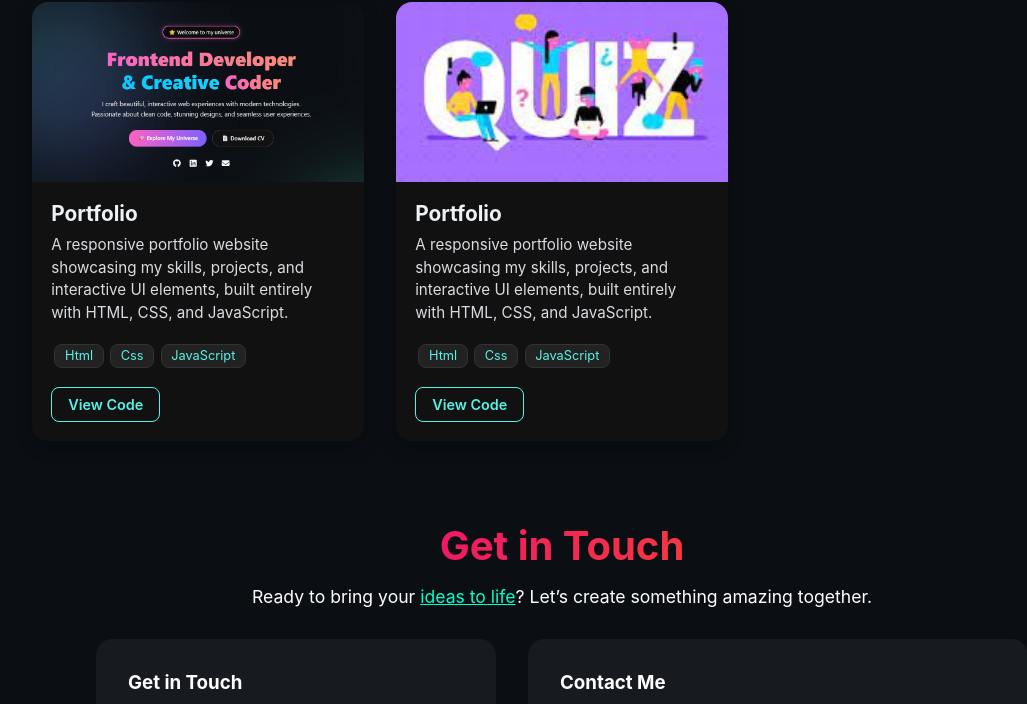
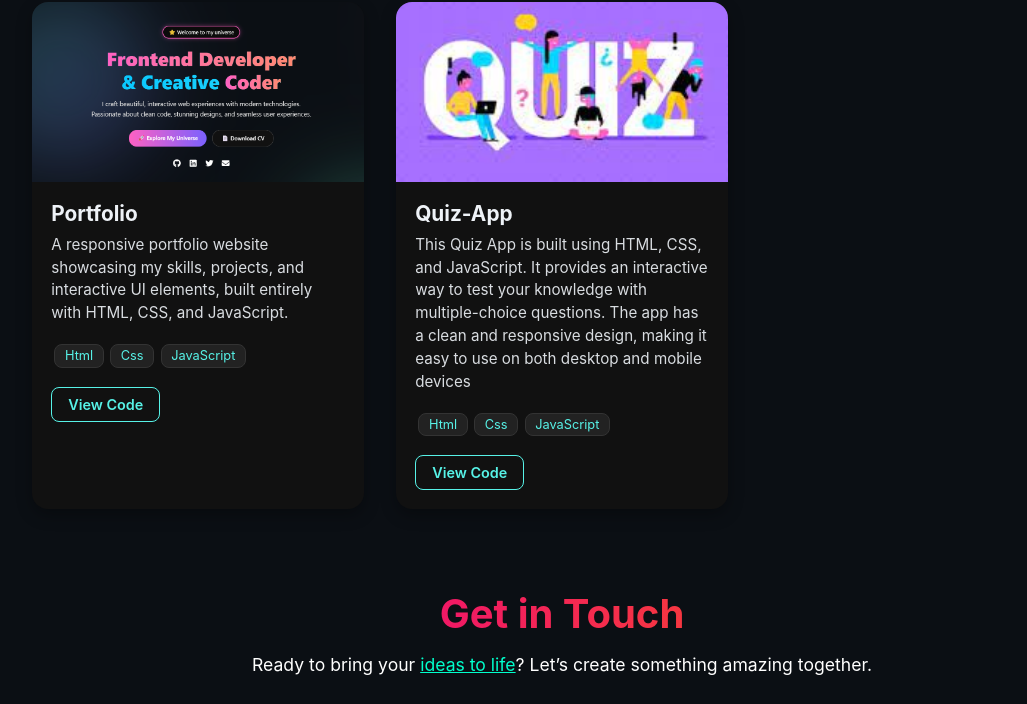
Before and after one commit to Dakshkumar122/myportfolionew, a plain HTML site: page index.html in a window 1280 px wide. Shown: the part 3216-3920 px from the top of the page, without its empty margins (78-1105 px from the left). Drawn offline with nearby package versions, Linux system fonts and the light colour scheme.

Commit message:
project section quiz app

```diff
--- a/index.html
+++ b/index.html
@@ -279,9 +279,8 @@
                 <div class="project-card">
           <img src="images/quiz.jpeg" alt="IRC Server" class="project-img">
           <div class="project-content">
-            <h3>Portfolio</h3>
-            <p>A responsive portfolio website showcasing my skills, projects, and interactive UI elements, built
-              entirely with HTML, CSS, and JavaScript.</p>
+            <h3>Quiz-App</h3>
+            <p>This Quiz App is built using HTML, CSS, and JavaScript. It provides an interactive way to test your knowledge with multiple-choice questions. The app has a clean and responsive design, making it easy to use on both desktop and mobile devices</p>
             <div class="tags">
               <span>Html</span><span>Css</span><span>JavaScript</span>
             </div>
```
